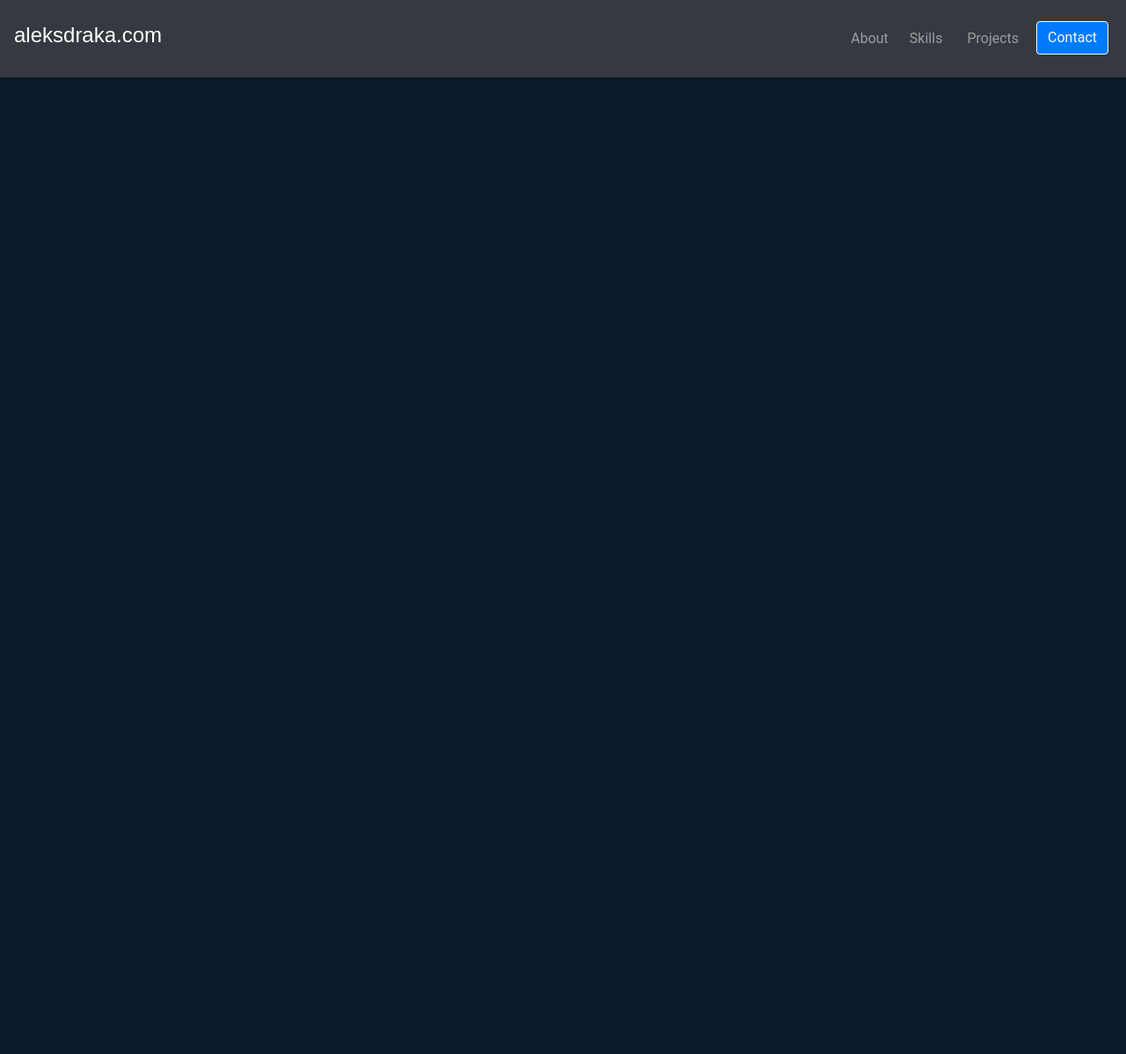
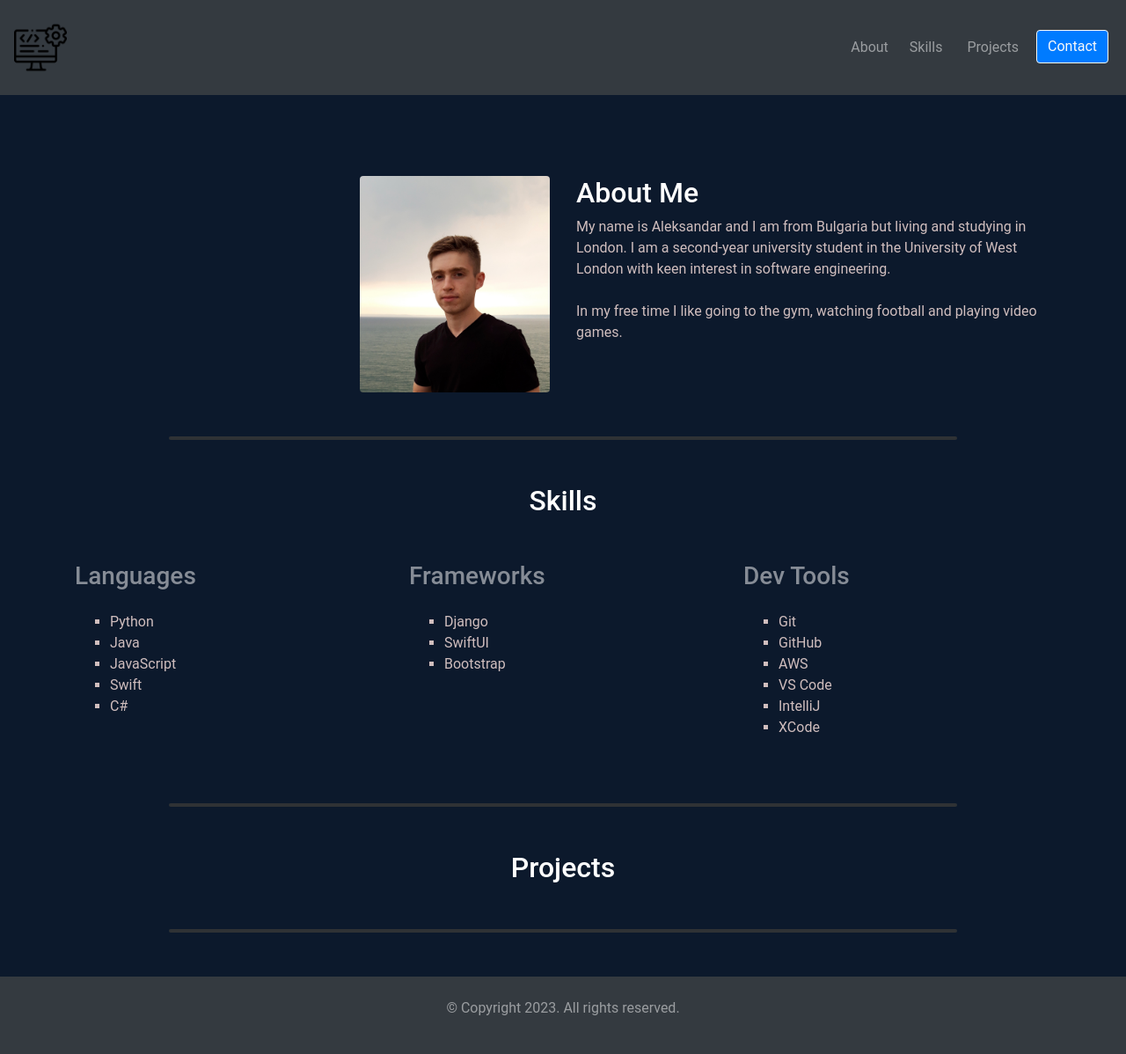
Before and after one commit to drakata27/online-portfolio, a Django app: page / in a window 1280 px wide. Shown: the whole page at 88% size. Before the commit the page ends 88 px from the top, so only its background shows below. Run offline with Django 4.2, Linux system fonts and the light colour scheme.

Commit message:
Finished Skills and about me section design

```diff
--- a/home/templates/home/home.html
+++ /dev/null
@@ -1,42 +0,0 @@
-<!DOCTYPE html>
-{% load static %}
-<html lang="en">
-<head>
-    <meta charset="UTF-8">
-    <meta name="viewport" content="width=device-width, initial-scale=1.0">
-    <link rel="stylesheet" href="https://cdn.jsdelivr.net/npm/bootstrap@4.3.1/dist/css/bootstrap.min.css" integrity="sha384-ggOyR0iXCbMQv3Xipma34MD+dH/1fQ784/j6cY/iJTQUOhcWr7x9JvoRxT2MZw1T" crossorigin="anonymous">
-    <link rel="stylesheet" type="text/css" href="{% static 'css/main.css' %}">
-    <title>Welcome!</title>
-</head>
-<body>
-    <!-- Navbar -->
-    <nav class="navbar navbar-dark bg-dark navbar-expand-lg fixed-top py-4">
-        <div class="collapse navbar-collapse" id="navbarNav">
-
-            <ul class="navbar-nav mr-auto">
-                <li class="nav-item">
-                    <h4>aleksdraka.com</h4>
-                </li>
-            </ul>
-
-            <ul class="navbar-nav ml-auto">
-                <li class="nav-item">
-                    <a class="nav-link mx-1" href="#">About</a>
-                </li>
-                <li class="nav-item">
-                    <a class="nav-link mx-1" href="#">Skills</a>
-                </li>
-                <li class="nav-item mx-1">
-                    <a class="nav-link mx-1" href="#">Projects</a>
-                </li>
-                <li class="nav-item">
-                    <a class="btn btn-outline-light me-2 mx-1 btn-primary" href="#">Contact</a>
-                </li>
-            </ul>
-        </div>
-    </nav>
-    <!-- End navbar -->
-
-
-</body>
-</html>
--- /dev/null
+++ b/home/templates/home/index.html
@@ -0,0 +1,115 @@
+<!DOCTYPE html>
+{% load static %}
+<html lang="en">
+<head>
+    <meta charset="UTF-8">
+    <meta name="viewport" content="width=device-width, initial-scale=1.0">
+    <link rel="stylesheet" href="https://cdn.jsdelivr.net/npm/bootstrap@4.3.1/dist/css/bootstrap.min.css" integrity="sha384-ggOyR0iXCbMQv3Xipma34MD+dH/1fQ784/j6cY/iJTQUOhcWr7x9JvoRxT2MZw1T" crossorigin="anonymous">
+    <link rel="stylesheet" type="text/css" href="{% static 'css/main.css' %}">
+    <title>Welcome!</title>
+</head>
+<body>
+    <!-- Navbar -->
+    <nav class="navbar navbar-dark bg-dark navbar-expand-lg fixed-top py-4">
+        <div class="collapse navbar-collapse" id="navbarNav">
+
+            <ul class="navbar-nav mr-auto">
+                <li class="nav-item">
+                    <img src="{% static 'images/logo.png' %}" style="width: 60px;" alt="">
+                </li>
+            </ul>
+
+            <ul class="navbar-nav ml-auto">
+                <li class="nav-item">
+                    <a class="nav-link mx-1" href="#about">About</a>
+                </li>
+                <li class="nav-item">
+                    <a class="nav-link mx-1" href="#skills">Skills</a>
+                </li>
+                <li class="nav-item mx-1">
+                    <a class="nav-link mx-1" href="#projects">Projects</a>
+                </li>
+                <li class="nav-item">
+                    <a class="btn btn-outline-light me-2 mx-1 btn-primary" href="#">Contact</a>
+                </li>
+            </ul>
+        </div>
+    </nav>
+    <!-- End navbar -->
+
+    <!-- About -->
+    <div id="about" class="container">
+        <div class="row">
+            <div class="col-md-6 d-flex justify-content-end">
+                <img src="{% static 'images/about.jpeg' %}" class="rounded" style="width: 40%;">
+            </div>
+            <div class="col-md-6 about-div">
+                <h2>About Me</h2>
+                <p>My name is Aleksandar and I am from Bulgaria but living and studying in London.
+                    I am a second-year university student in the University of West London with keen interest in software engineering. <br><br>
+                    In my free time I like going to the gym, watching football and playing video games.
+                </p>
+            </div>
+        </div>
+    </div>
+    <hr>
+    <!-- End about -->
+
+    <!-- Skills -->
+    <div id="skills" class="container skills-div">
+        <h2>Skills</h2>
+        <div class="row">
+            <div class="col-md-4">
+                <h3>Languages</h3>
+                <ul class="my-4">
+                    <li>Python</li>
+                    <li>Java</li>
+                    <li>JavaScript</li>
+                    <li>Swift</li>
+                    <li>C#</li>
+                </ul>
+            </div>
+            <div class="col-md-4">
+                <h3>Frameworks</h3>
+                <ul class="my-4">
+                    <li>Django</li>
+                    <li>SwiftUI</li>
+                    <li>Bootstrap</li>
+                </ul>
+            </div>
+            <div class="col-md-4">
+                <h3>Dev Tools</h3>
+                <ul class="my-4">
+                    <li>Git</li>
+                    <li>GitHub</li>
+                    <li>AWS</li>
+                    <li>VS Code</li>
+                    <li>IntelliJ</li>
+                    <li>XCode</li>
+                </ul>
+            </div>
+        </div>
+    </div>
+    <hr>
+    <!-- End skills -->
+
+    <!-- Projects -->
+    <div id="projects" class="container skills-div">
+        <h2>Projects</h2>
+
+    </div>
+    <hr>
+    <!-- End projects -->
+
+    <!-- Footer -->
+    <footer class="bg-dark py-4">
+        <div class="container">
+            <p id="footer-note">© Copyright 2023. All rights reserved.</p>
+        </div>
+    </footer>
+    <!-- End footer -->
+
+    <!-- Scripts -->
+    <script type="text/javascript" src="{% static 'js/main.js' %}"></script>
+</body>
+</html>
--- a/home/views.py
+++ b/home/views.py
@@ -2,4 +2,4 @@ from django.shortcuts import render
 
 # Create your views here.
 def home(request):
-    return render(request, 'home/home.html')
+    return render(request, 'home/index.html')
--- a/online_portfolio/settings.py
+++ b/online_portfolio/settings.py
@@ -126,6 +126,7 @@ STATIC_URL = 'static/'
 DEFAULT_AUTO_FIELD = 'django.db.models.BigAutoField'
 
 STATIC_URL = '/static/'
+
 STATICFILES_DIRS = [
     BASE_DIR / 'static',
 ]
--- a/static/css/main.css
+++ b/static/css/main.css
@@ -1,10 +1,61 @@
+/* Global Styles */
 body {
     background: #0c192c;
-    overflow: hidden;
     size: 10%;
     font-family: 'Roboto', sans-serif;
+    padding-top: 200px; /* This should be equal to the height of your header */
+}
+h2 {
+    color: #fff;
+}
+h3 {
+    color: #ffffff80;
 }
 h4 {
     font-family: 'Poppins', sans-serif;
     color: #fff;
 }
+ul {
+    list-style-type: square;
+}
+li {
+    color: #d0bebe;
+}
+li {
+    transition: all .2s ease-in-out;
+}
+
+li:hover {
+    cursor: pointer;
+   transform: scale(1.1);
+}
+hr {
+    color: #fff;
+    background-color: #2f3235;
+    border-radius: 10px;
+    border: 2px solid #2f3235;
+    margin: 50px;
+    margin-left: 15%;
+    margin-right: 15%;
+}
+/* End global Styles */
+
+/* About */
+.about-div {
+    color: #d0bebe;
+}
+/* End about */
+
+/* Skills */
+.skills-div h2 {
+    text-align: center;
+    margin-bottom: 50px;
+}
+/* End skills */
+
+/* Footer */
+#footer-note{
+    color: #ffffff80;
+    text-align: center;
+}
+/* End footer */
--- /dev/null
+++ b/static/js/main.js
@@ -0,0 +1,10 @@
+// Smooth scrolling
+document.querySelectorAll('a[href^="#"]').forEach(anchor => {
+    anchor.addEventListener('click', function (e) {
+        e.preventDefault();
+
+        document.querySelector(this.getAttribute('href')).scrollIntoView({
+            behavior: 'smooth'
+        });
+    });
+});
```
Also changed, not shown: db.sqlite3, requirements.txt (line endings or trailing spaces), static/images/about.jpeg (added), static/images/logo.png (added).
